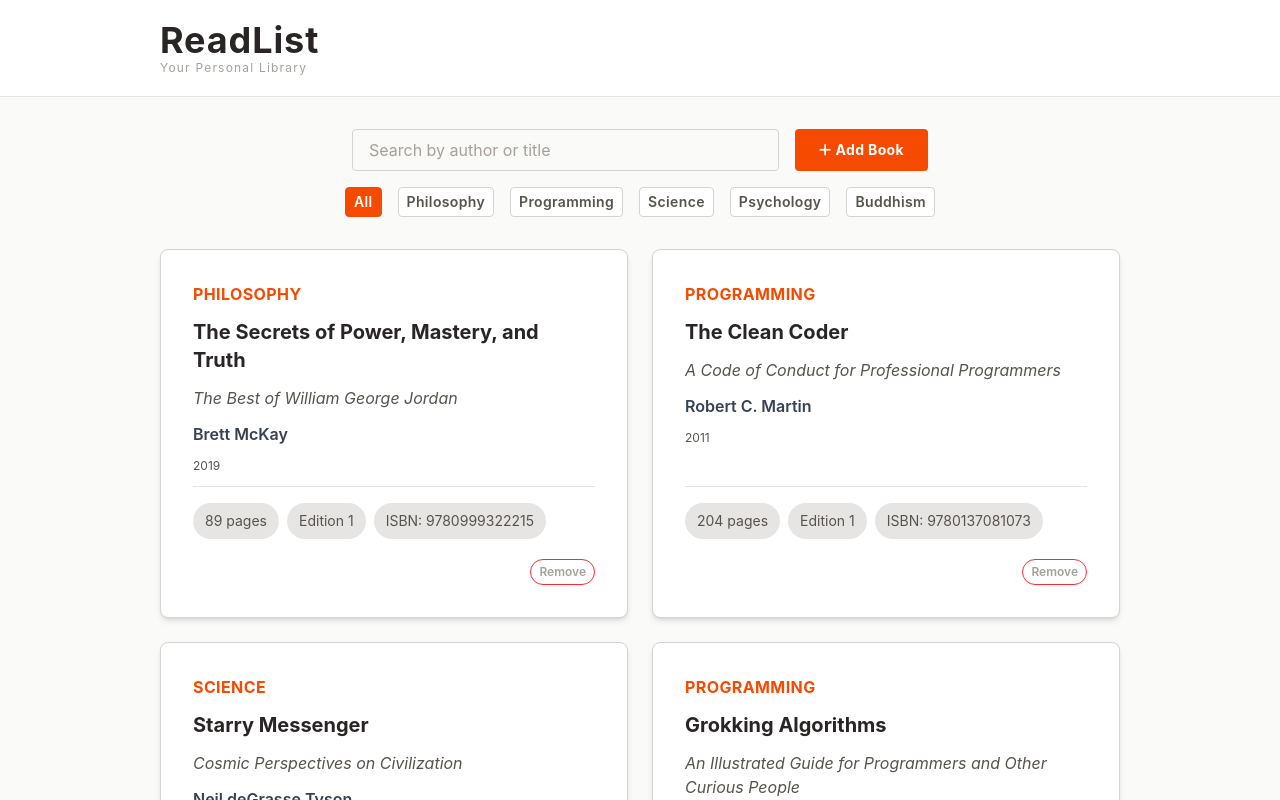
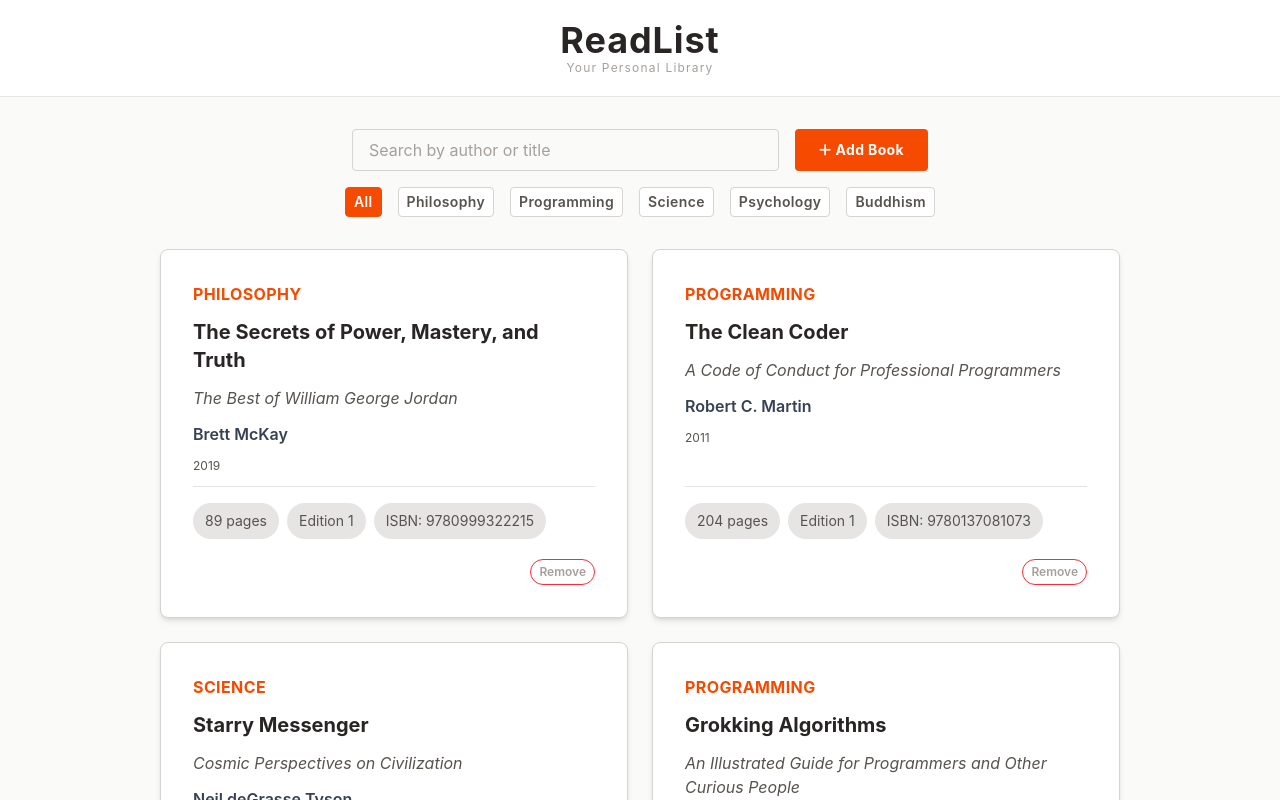
Before and after one commit to isaac-ndungu/library, a React (Vite) app: page / in a window 1280 px wide. Shown: the top 800 px of the page. Built offline with nearby package versions, Linux system fonts and the light colour scheme.

Commit message:
update header positioning

```diff
--- a/src/components/Header.jsx
+++ b/src/components/Header.jsx
@@ -2,7 +2,7 @@ import React from 'react'
 
 function Header() {
     return (
-        <header className='border-b border-stone-200 bg-white'>
+        <header className='border-b border-stone-200 bg-white text-center'>
             <div className='max-w-5xl mx-auto px-8 py-5 textupda-center'>
                 <h1 className='text-4xl font-bold text-stone-800 tracking-wide'>ReadList</h1>
                 <p className='text-xs text-stone-400 tracking-widest'>Your Personal Library</p>
```
